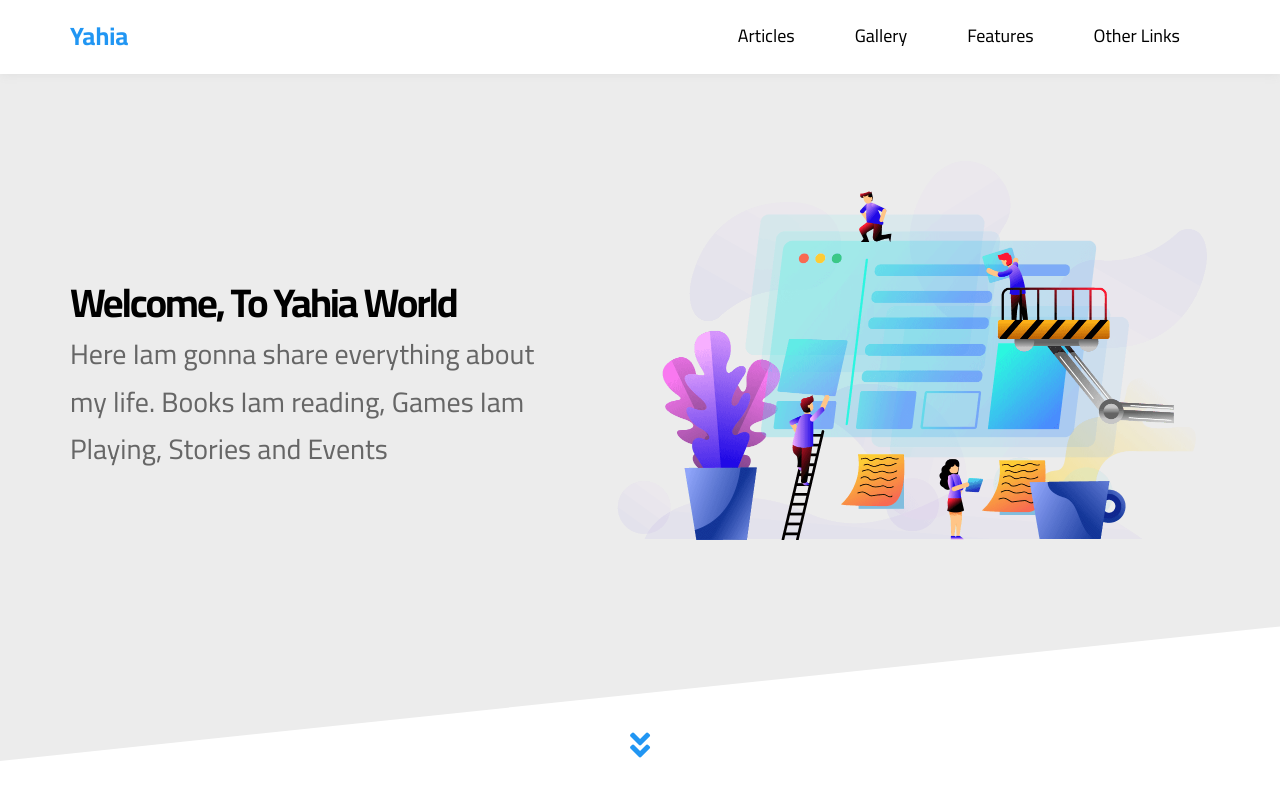
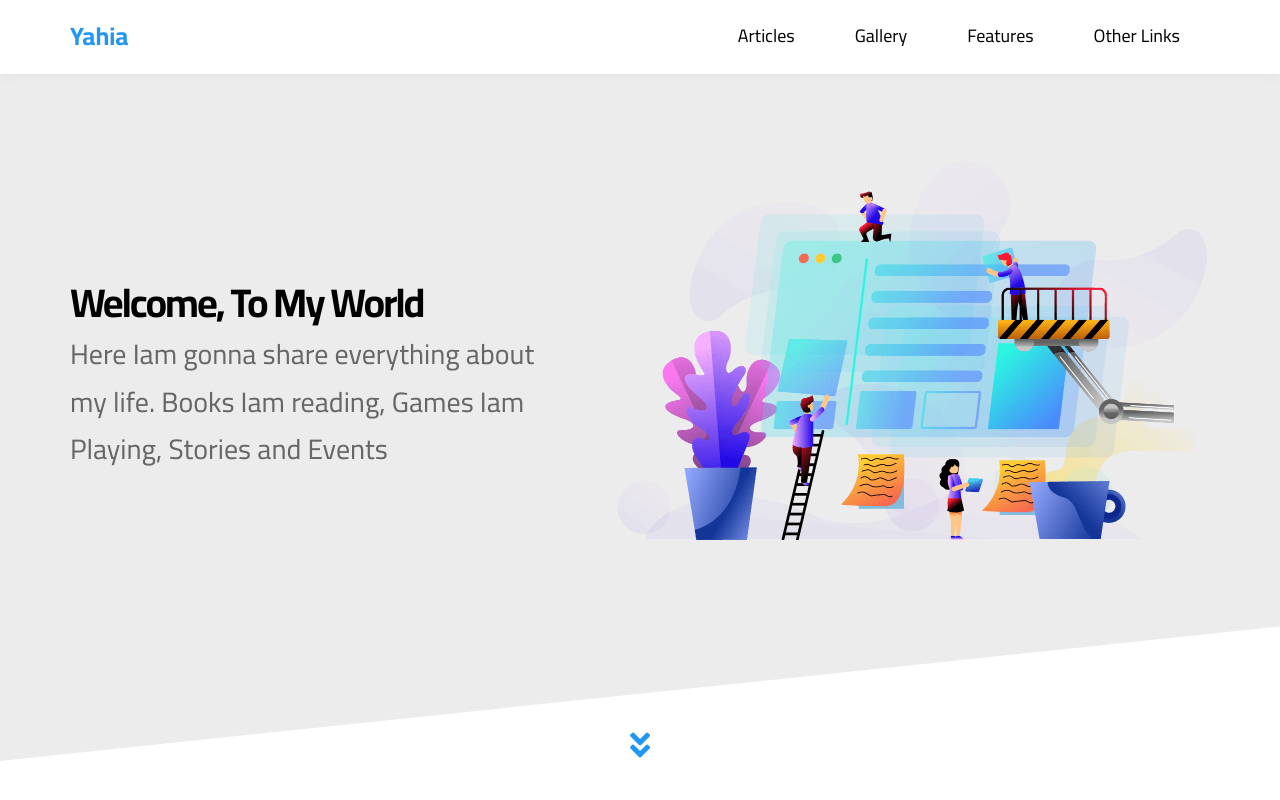
Before and after one commit to 0xYahia/Fairy-Tales, a plain HTML site: page index.html in a window 1280 px wide. Shown: the top 800 px of the page. Drawn offline with Linux system fonts and the light colour scheme.

Commit message:
Update index.html

```diff
--- a/index.html
+++ b/index.html
@@ -74,7 +74,7 @@
     <div class="landing">
         <div class="container">
             <div class="text">
-                <h1>Welcome, To Yahia World</h1>
+                <h1>Welcome, To My World</h1>
                 <p>Here Iam gonna share everything about my life. Books Iam reading, Games Iam Playing, Stories and Events
                 </p>
             </div>
```
